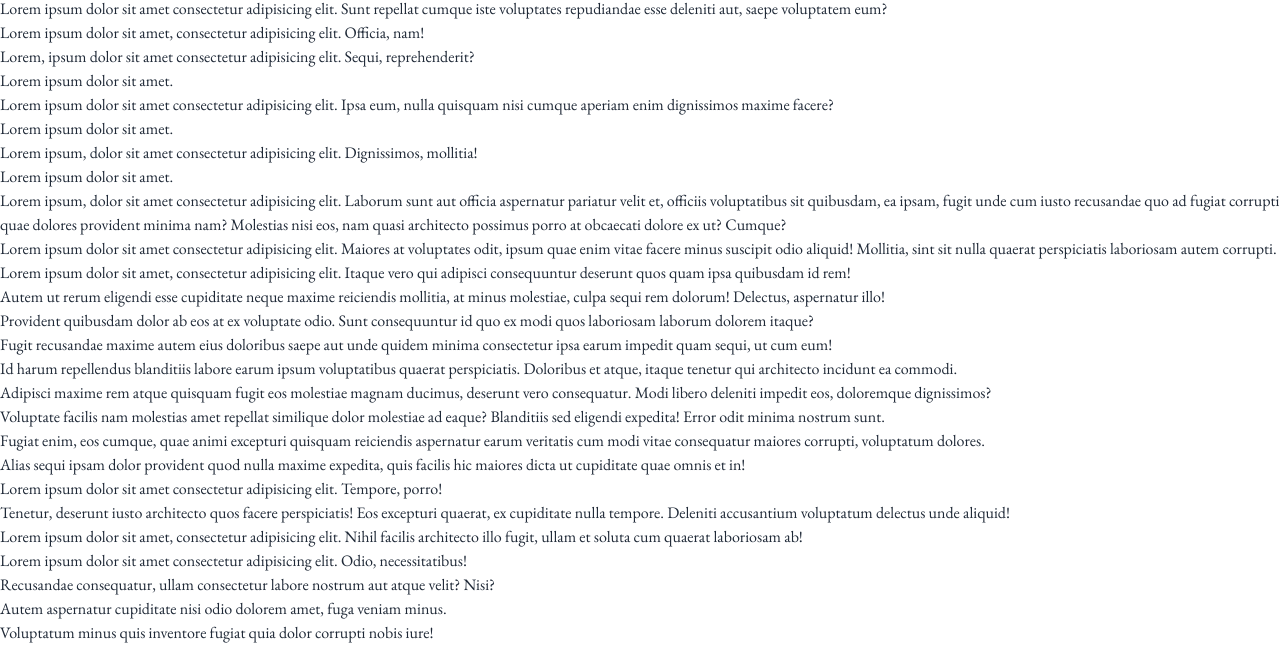
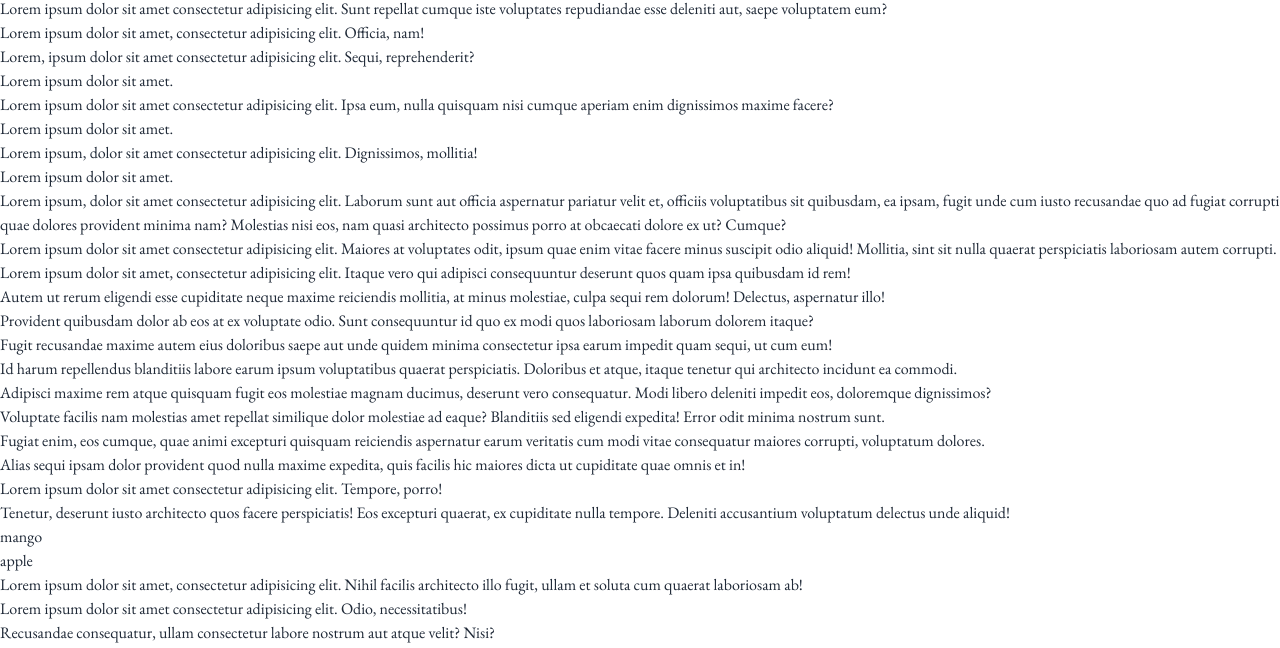
Before and after one commit to imamhossenbu/legal-solution, a plain HTML site: page index.html in a window 1280 px wide. Shown: the part 143-791 px from the top of the page. Drawn offline with nearby package versions, Linux system fonts and the light colour scheme.

Commit message:
add list

```diff
--- a/index.html
+++ b/index.html
@@ -139,6 +139,10 @@
       <li class="item">Tenetur, deserunt iusto architecto quos facere perspiciatis! Eos excepturi quaerat, ex cupiditate
         nulla tempore. Deleniti accusantium voluptatum delectus unde aliquid!</li>
     </ul>
+    <ol>
+      <li>mango</li>
+      <li>apple</li>
+    </ol>
     <ul>
       <p>Lorem ipsum dolor sit amet, consectetur adipisicing elit. Nihil facilis architecto illo fugit, ullam et soluta cum quaerat laboriosam ab!</p>
       <li>Lorem ipsum dolor sit amet consectetur adipisicing elit. Odio, necessitatibus!</li>
```
